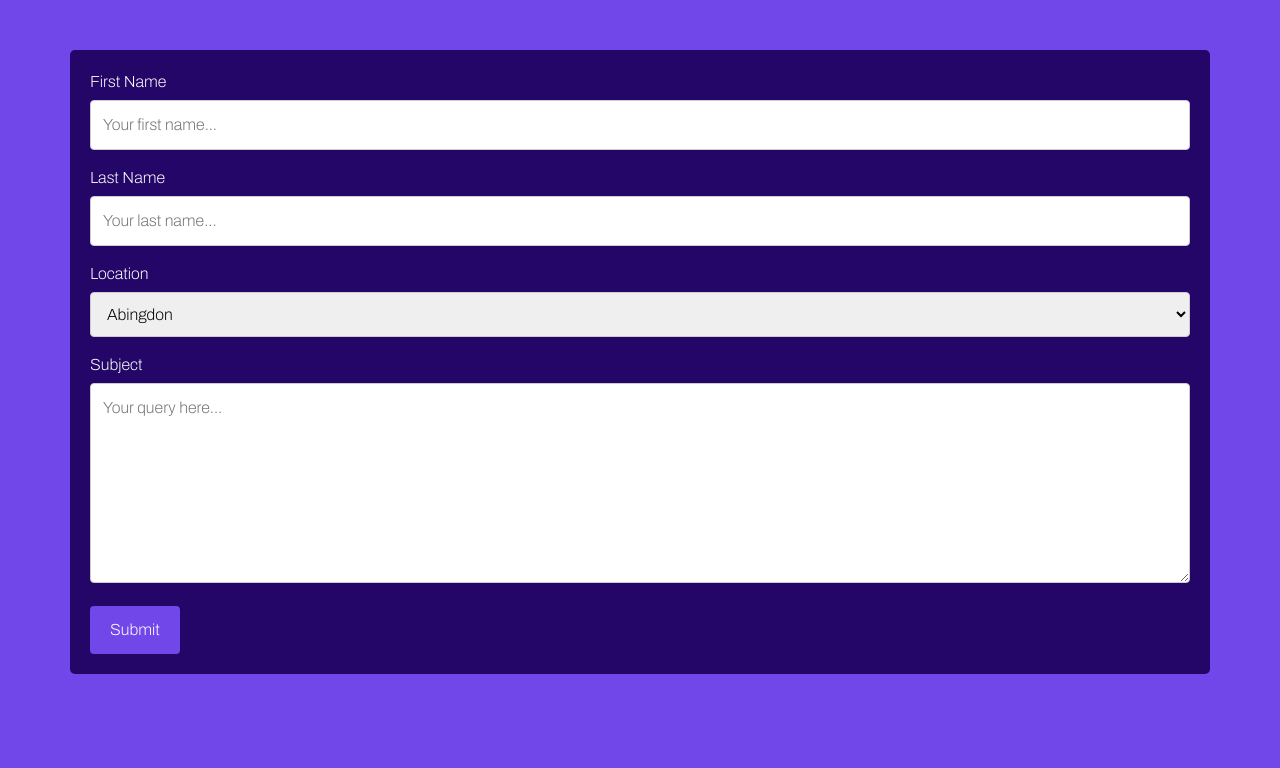
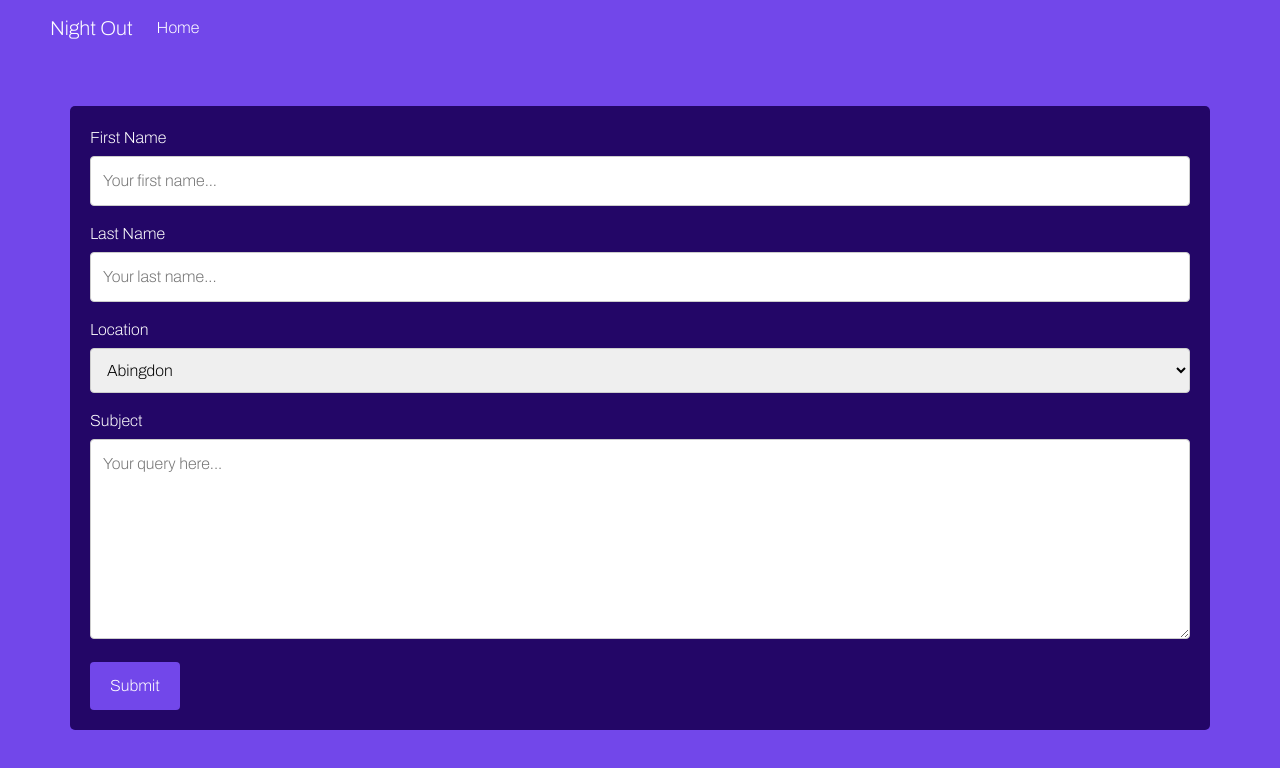
Before and after one commit to AnnaGilthorpe/Project1, a plain HTML site: page contact.html in a window 1280 px wide. Drawn offline with nearby package versions, Linux system fonts and the light colour scheme.

Commit message:
Bootstrap navbar added.

```diff
--- a/contact.html
+++ b/contact.html
@@ -11,6 +11,21 @@
     <link rel="stylesheet" href="style.css">
   </head>
   <body>
+    <nav class="navbar navbar-expand-lg">
+        <a class="navbar-brand" href="#">Night Out</a>
+        <button class="navbar-toggler" type="button" data-toggle="collapse" data-target="#navbarSupportedContent" aria-controls="navbarSupportedContent" aria-expanded="false" aria-label="Toggle navigation">
+          <span class="navbar-toggler-icon"></span>
+        </button>
+
+        <div class="collapse navbar-collapse" id="navbarSupportedContent">
+          <ul class="navbar-nav mr-auto">
+            <li class="nav-item active">
+              <a class="nav-link" href="https://AnnaGilthorpe.github.io/Project1/index.html">Home <span class="sr-only"></span></a>
+            </li>
+          </ul>
+
+        </div>
+      </nav>
     <div class="container">
         <form action="action_page.php">
 
--- a/style.css
+++ b/style.css
@@ -1,6 +1,19 @@
 body {
     font-family: 'Archivo', sans-serif;
     background-color: #7247ea;
+}
+
+.navbar-brand {
+    margin-left: 50px;
+    color: white;
+}
+
+.nav-link {
+    color: white;
+}
+
+navbar {
+    background-color: #230667;
 }
 
 input[type=text], select, textarea {
```
